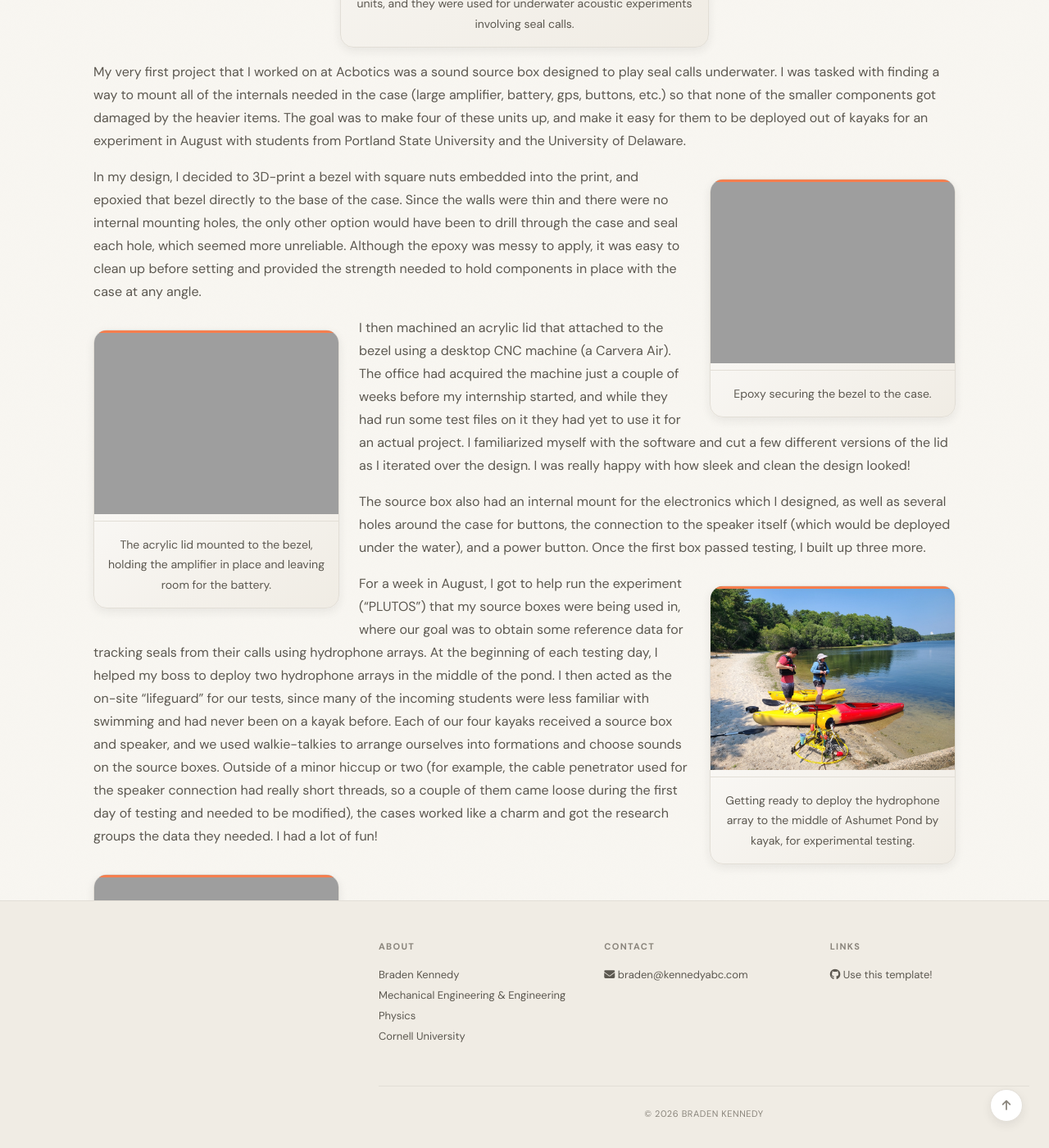
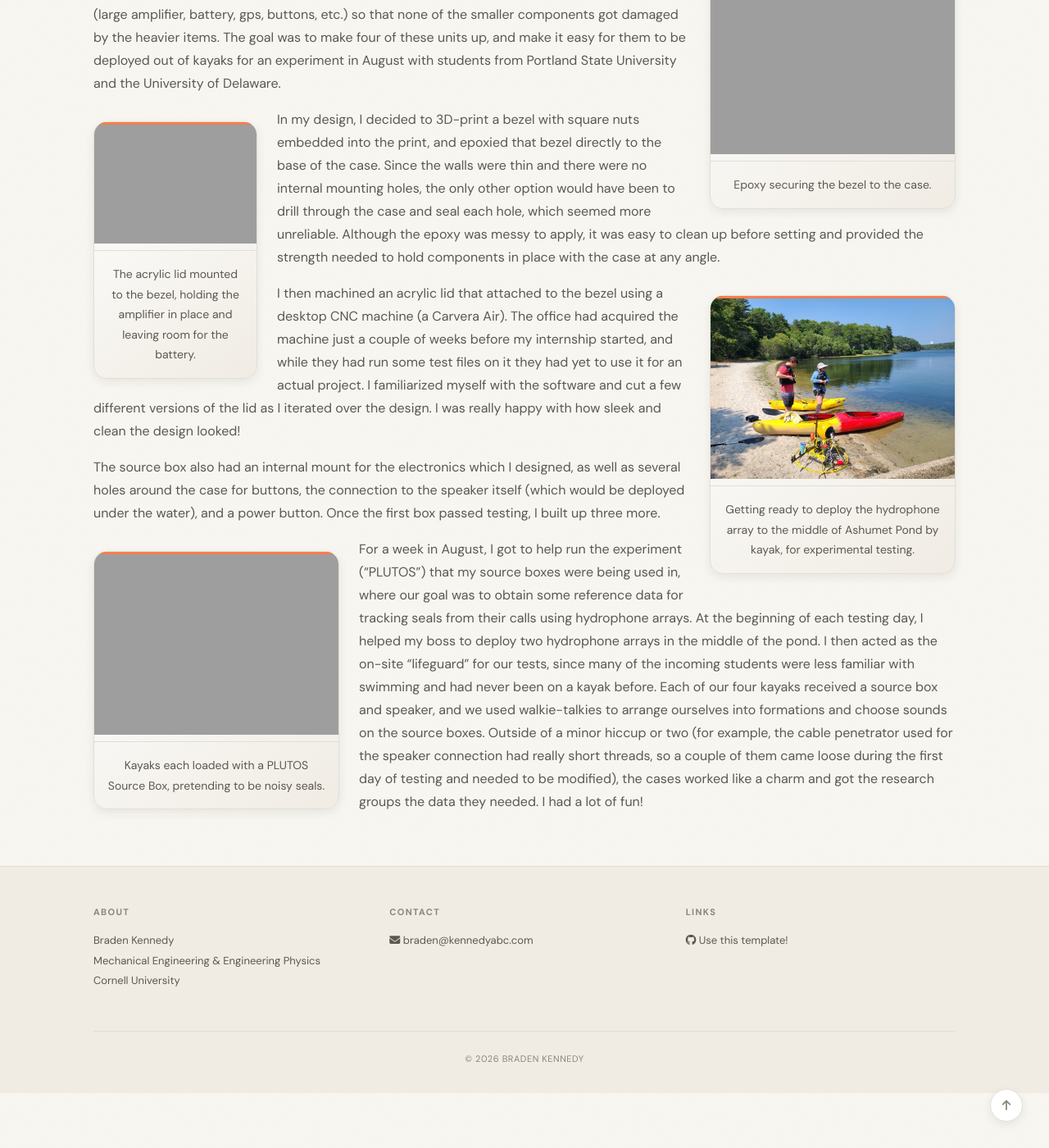
Before and after one commit to braden-kennedy/bkennedyportfolio, a Jekyll site: the page built from _pages/acbotics.md, in a window 1280 px wide and 1400 px high, scrolled down 4205 px. Shown: the whole window at 82% size. Built offline with Jekyll 4.4.1, drawn with Linux system fonts in a browser that asks for light colours; a style sheet for code colours, icons or effects is not loaded; some of the changed text lies outside the part shown.

Commit message:
Update acbotics.md

```diff
--- a/_pages/acbotics.md
+++ b/_pages/acbotics.md
@@ -29,31 +29,29 @@ The plate was easy to cut, and the rest of the assembly came together quickly. I
 
 After making the larger prototype, I also made a mounting bracket for the smaller design. The manufacturing process was nearly identical, except that I used Fusion CAM instead of the software provided with the machine. It took some time to get all of the settings configured in Fusion, but Fusion provides a lot more options for toolpaths and was a much more practical option long-term for Acbotics. Since there was no longer a flat, level surface for the assembly to sit on, I added a couple of threaded rods to the side with the electronics housing. This is the assembly at the top of this section.
 
-{% include figure.html src="acbotics/AcSample_Metal_Plate.JPG" alt=" " caption="The plate for the smaller prototype, designed in Fusion CAM." position="right" width="300px" %}
+{% include figure.html src="acbotics/Machined_TransducerCap.JPG" alt=" " caption="A machined PVC cap clamped down using a custom fixture." position="left" width="300px" %}
 
 Finally, after designing these two prototypes, I was tasked with making a fixture for the desktop CNC machine that would allow us to more easily machine holes into the PVC caps. Prior to making this fixture, we had been measuring and drilling holes by hand (and using the drill press), which was time-consuming and inconsistent. I made a simple design consisting of a bottom plate and two clamps, and created a generic CAM file with the fixture modeled in (so toolpaths would automatically avoid the fixture or throw errors). After the first few caps were successful, I made two more fixtures for different plug sizes. The holes drilled in these plugs were inlet/outlet ports for each pump or bulkheads for other cables.
-
-{% include figure.html src="acbotics/Machined_TransducerCap.JPG" alt=" " caption="A machined PVC cap clamped down using a custom fixture." position="left" width="300px" %}
 
 ## PLUTOS Source Box
 *May 2025 - August 2025*
 
 {% include figure.html src="acbotics/PLUTOS_Source_Box_Assembly.png" alt=" " caption="The full assembly CAD model of the PLUTOS Source Box which I designed as one of my first projects at Acbotics during the summer of 2025. An underwater speaker plugs into the box on the side, and four buttons on the top allow the user to choose what sound to play. The box is IP-67 and houses a Li-Ion battery, an amplifier, and other electronics. I built four of these units, and they were used for underwater acoustic experiments involving seal calls." position="full" width="450px" %}
 
+{% include figure.html src="acbotics/SoundBox_Epoxy.JPG" alt=" " caption="Epoxy securing the bezel to the case." position="right" width="300px" %}
+
 My very first project that I worked on at Acbotics was a sound source box designed to play seal calls underwater. I was tasked with finding a way to mount all of the internals needed in the case (large amplifier, battery, gps, buttons, etc.) so that none of the smaller components got damaged by the heavier items. The goal was to make four of these units up, and make it easy for them to be deployed out of kayaks for an experiment in August with students from Portland State University and the University of Delaware.
 
-{% include figure.html src="acbotics/SoundBox_Epoxy.JPG" alt=" " caption="Epoxy securing the bezel to the case." position="right" width="300px" %}
+{% include figure.html src="acbotics/SoundBox_Base.JPG" alt=" " caption="The acrylic lid mounted to the bezel, holding the amplifier in place and leaving room for the battery." position="left" width="200px" %}
 
 In my design, I decided to 3D-print a bezel with square nuts embedded into the print, and epoxied that bezel directly to the base of the case. Since the walls were thin and there were no internal mounting holes, the only other option would have been to drill through the case and seal each hole, which seemed more unreliable. Although the epoxy was messy to apply, it was easy to clean up before setting and provided the strength needed to hold components in place with the case at any angle.
 
-{% include figure.html src="acbotics/SoundBox_Base.JPG" alt=" " caption="The acrylic lid mounted to the bezel, holding the amplifier in place and leaving room for the battery." position="left" width="300px" %}
+{% include figure.html src="acbotics/Kayak_PreDeployment.JPEG" alt=" " caption="Getting ready to deploy the hydrophone array to the middle of Ashumet Pond by kayak, for experimental testing." position="right" width="300px" %}
 
 I then machined an acrylic lid that attached to the bezel using a desktop CNC machine (a Carvera Air). The office had acquired the machine just a couple of weeks before my internship started, and while they had run some test files on it they had yet to use it for an actual project. I familiarized myself with the software and cut a few different versions of the lid as I iterated over the design. I was really happy with how sleek and clean the design looked!
 
 The source box also had an internal mount for the electronics which I designed, as well as several holes around the case for buttons, the connection to the speaker itself (which would be deployed under the water), and a power button. Once the first box passed testing, I built up three more.
 
-{% include figure.html src="acbotics/Kayak_PreDeployment.JPEG" alt=" " caption="Getting ready to deploy the hydrophone array to the middle of Ashumet Pond by kayak, for experimental testing." position="right" width="300px" %}
+{% include figure.html src="acbotics/Multiple_Kayaks.JPG" alt=" " caption="Kayaks each loaded with a PLUTOS Source Box, pretending to be noisy seals." position="left" width="300px" %}
 
 For a week in August, I got to help run the experiment ("PLUTOS") that my source boxes were being used in, where our goal was to obtain some reference data for tracking seals from their calls using hydrophone arrays. At the beginning of each testing day, I helped my boss to deploy two hydrophone arrays in the middle of the pond. I then acted as the on-site "lifeguard" for our tests, since many of the incoming students were less familiar with swimming and had never been on a kayak before. Each of our four kayaks received a source box and speaker, and we used walkie-talkies to arrange ourselves into formations and choose sounds on the source boxes. Outside of a minor hiccup or two (for example, the cable penetrator used for the speaker connection had really short threads, so a couple of them came loose during the first day of testing and needed to be modified), the cases worked like a charm and got the research groups the data they needed. I had a lot of fun!
-
-{% include figure.html src="acbotics/Multiple_Kayaks.JPG" alt=" " caption="Kayaks each loaded with a PLUTOS Source Box, pretending to be noisy seals." position="left" width="300px" %}
```
